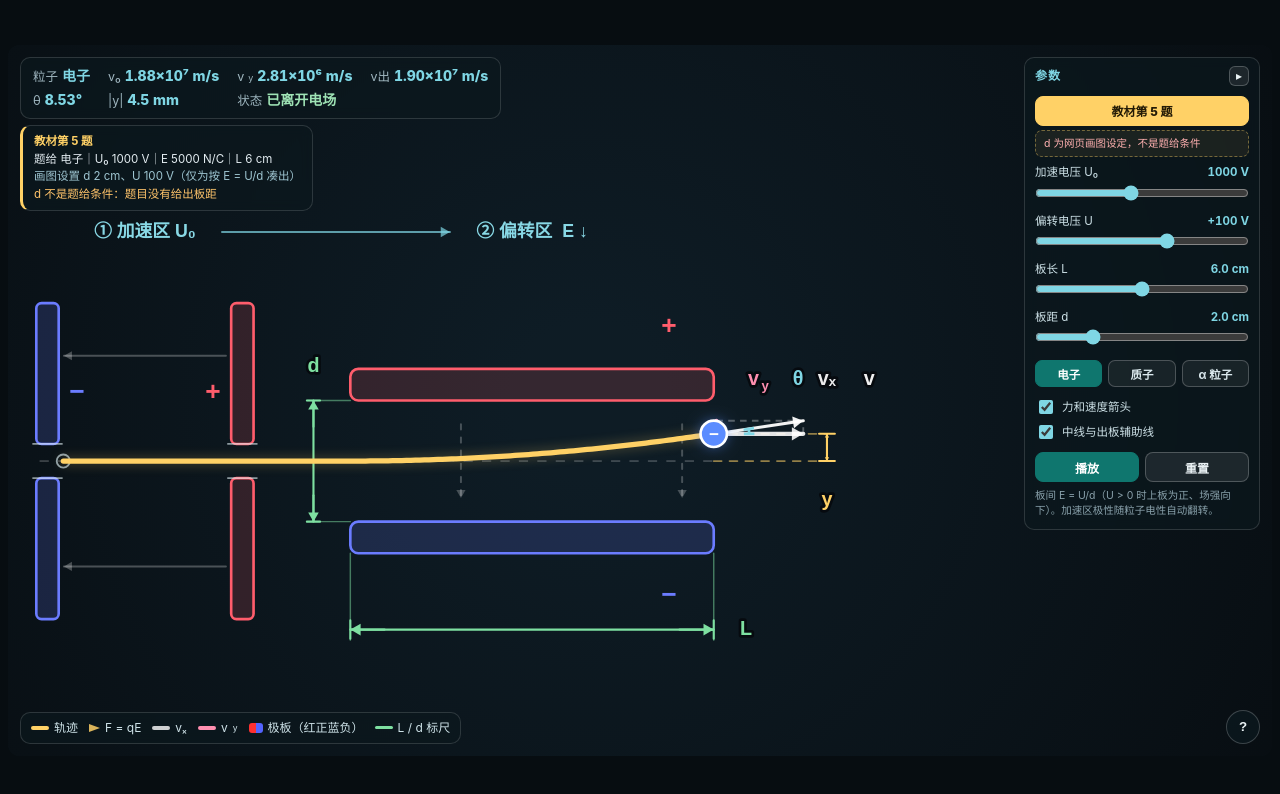
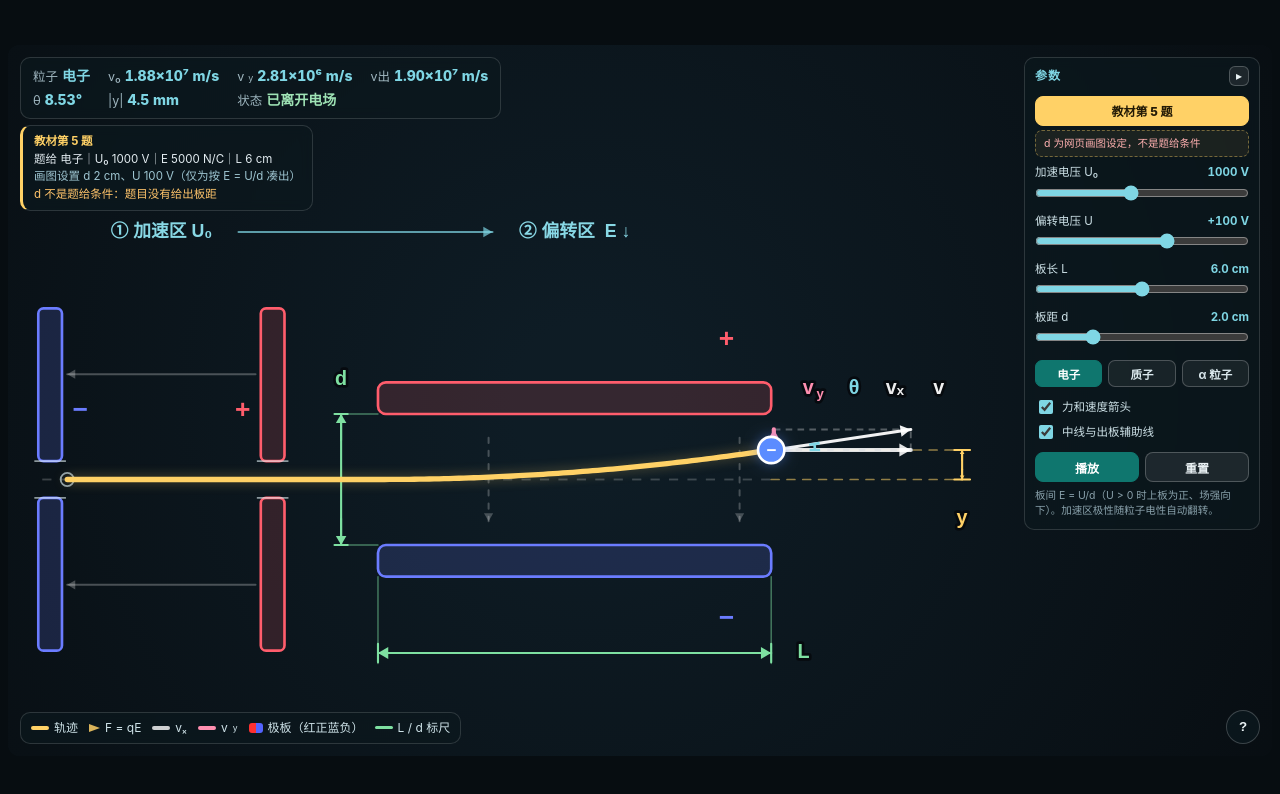
Before and after one commit to 1503905909/Physical-visualization-skill, a plain HTML site: page examples/interactive/charged_particle_uniform_field_html.html in a window 1280 px wide. Drawn offline with Linux system fonts and the light colour scheme.

Commit message:
偏转仿真画布终稿：整体放大8.7%、y标尺改145px并贯穿连线、L超长时比例自适应，内容占比74.3%×62.2%

```diff
--- a/examples/interactive/charged_particle_uniform_field_html.html
+++ b/examples/interactive/charged_particle_uniform_field_html.html
@@ -308,10 +308,10 @@
 
     /* —— 逻辑坐标系与画布内的固定版面（LAYOUT.md「高清渲染」）——
        960×540 逻辑坐标（逻辑坐标与指针映射都不变，只重排画布内的元件）。
-       版面四段：①加速区 21~187 ｜ 过渡带 187~260（占画布宽 7.6%）｜
-       ②偏转区 260 → 260+L ｜ 出板区（速度三角形 + y 标尺，标尺随出板点走）。 */
+       版面四段：①加速区 23~201 ｜ 过渡带 201~281（占画布宽 8.3%）｜
+       ②偏转区 281 → 281+L ｜ 出板区（速度三角形 + y 标尺，标尺在出板点右侧 145 px）。 */
     const LW = 960, LH = 540;
-    const VIEW = { left: 260, midY: 316, pxPerM: 4600, plateThick: 24, panelLimit: LW - 14 };
+    const VIEW = { left: 281, midY: 330, pxPerM: 5000, plateThick: 24, panelLimit: LW - 14 };
 
     /* 面板左缘（逻辑坐标）：窗口越大，面板占的逻辑宽度越小，出板区可用宽度随之变化。 */
     function fitRightEdge() {
@@ -326,14 +326,27 @@
       VIEW.panelLimit = clamp(limit, 520, LW - 14);
     }
 
-    /* y 标尺位置：出板点右侧 86 px，不贴最右；空间不足时右移到面板前，但始终留在出板点右侧 */
+    /* 极板比例：默认 5000 px/m（1 cm = 50 px）；L 很长或窗口很窄时自动收缩，
+       保证「极板右缘 + y 标尺 + 标签」始终落在参数面板左侧。 */
+    function plateScale(L) {
+      const room = (VIEW.panelLimit - 34 - 150) - VIEW.left;
+      return clamp(room / Math.max(L, 1e-4), 2500, VIEW.pxPerM);
+    }
+
+    /* y 标尺位置：出板点右侧 145 px（B 方案），空间不足时向面板前收，但始终在出板点右侧 */
     function yRulerX(g) {
-      return clamp(g.right + 86, g.right + 46, VIEW.panelLimit - 34);
-    }
-
-    /* 加速区：示意画法。极板中心开孔（半高 13 px），粒子从孔中通过；
-       两板板心 30 / 178（板厚 17），粒子行程 124 px 只用于动画，不是题目条件。 */
-    const ACC = { left: 30, right: 178, inset: 12, halfH: 120, holeHalf: 13, thick: 17 };
+      return Math.min(g.right + 145, Math.max(g.right + 40, VIEW.panelLimit - 34));
+    }
+
+    /* L 标尺的纵坐标：板距越大，标尺越贴近下板（给画布底边留 ≥10 px） */
+    function lDimY(g, m) {
+      const k = clamp(58 - (m.d * 100 - 2) * 6, 40, 58);
+      return g.bottomInner + VIEW.plateThick + k;
+    }
+
+    /* 加速区：示意画法。极板中心开孔（半高 14 px），粒子从孔中通过；
+       两板板心 32 / 201（板厚 18），粒子行程只用于动画，不是题目条件。 */
+    const ACC = { left: 32, right: 201, inset: 13, halfH: 130, holeHalf: 14, thick: 18 };
 
     const PARTICLES = {
       electron: { label: "电子",   m: 9.109e-31, q: -1.602e-19 },
@@ -484,11 +497,14 @@
         }
       }
 
-      /* 加速段：画面尺度 70 px 视为加速区长度，只用于动画时间，不是题目条件 */
-      const accelGapM = (ACC.right - ACC.left - 2 * ACC.inset) / VIEW.pxPerM;
+      /* 极板比例：默认 5000 px/m，L 很长时自动缩小（见 plateScale） */
+      const scale = plateScale(L);
+
+      /* 加速段：画面尺度视为加速区长度，只用于动画时间，不是题目条件 */
+      const accelGapM = (ACC.right - ACC.left - 2 * ACC.inset) / scale;
       const Eacc = U0 / accelGapM;                 // 示意场强，用于力箭头大小
       const tAcc = (2 * accelGapM) / v0;           // 由静止到 v₀ 的时间
-      const driftM = (VIEW.left - (ACC.right - ACC.inset)) / VIEW.pxPerM;
+      const driftM = (VIEW.left - (ACC.right - ACC.inset)) / scale;
       const tDrift = driftM / v0;                  // 极板间的无场段（很短）
       const tEntry = tAcc + tDrift;
       const tEndTotal = tEntry + tEnd;
@@ -498,7 +514,7 @@
       const theta = Math.atan2(vyEnd, v0);
 
       return {
-        p, L, d, U0, U, v0, E, a, tExit, yExit, halfGap,
+        p, L, d, U0, U, v0, E, a, tExit, yExit, halfGap, scale,
         hits, tHit, tEnd, yEnd, tAcc, tDrift, tEntry, tEndTotal,
         vyEnd, vEnd, theta, Eacc,
         plateName: a >= 0 ? "下极板" : "上极板",
@@ -507,10 +523,10 @@
     }
 
     function geom(m) {
-      const gapPx = m.d * VIEW.pxPerM;
+      const gapPx = m.d * m.scale;
       return {
         left: VIEW.left,
-        right: VIEW.left + m.L * VIEW.pxPerM,
+        right: VIEW.left + m.L * m.scale,
         midY: VIEW.midY,
         topInner: VIEW.midY - gapPx / 2,
         bottomInner: VIEW.midY + gapPx / 2,
@@ -525,7 +541,7 @@
     /* 位置：先加速（x ∝ t²），再短无场段（匀速），再偏转（x 匀速、y ∝ t²）。 */
     function posAt(g, m, t) {
       const pt = clamp(t, 0, m.tEndTotal);
-      const vScreen = m.v0 * VIEW.pxPerM;
+      const vScreen = m.v0 * m.scale;
       const x0 = g.accelLeft + ACC.inset;
       const x1 = g.accelRight - ACC.inset;
       if (pt <= m.tAcc) {
@@ -537,7 +553,7 @@
       }
       const tau = pt - m.tEntry;
       const frac = m.tEnd > 0 ? tau / m.tEnd : 0;
-      return { x: g.left + vScreen * tau, y: g.midY + m.yEnd * frac * frac * VIEW.pxPerM };
+      return { x: g.left + vScreen * tau, y: g.midY + m.yEnd * frac * frac * m.scale };
     }
 
     /* —— 绘图工具 —— */
@@ -724,7 +740,8 @@
       ctx.restore();
     }
 
-    /* 极板极性：符号画在两板上、下侧靠近右端处（距板面 20 px），既不压板面也不进过渡带 */
+    /* 极板极性：默认画在两板外侧（上板上方 / 下板下方，距板面 32 px）；
+       板距很大时上/下净空不够，就贴到各自板的右端外侧，始终与所属极板紧邻。 */
     function drawPolarity(g, m) {
       const neutral = m.U === 0;
       const topPositive = m.U > 0;
@@ -733,15 +750,19 @@
       const topSign = neutral ? "0" : topPositive ? "+" : "−";
       const botSign = neutral ? "0" : topPositive ? "−" : "+";
       const x = g.right - 34;
+      const aboveRoom = (g.topInner - VIEW.plateThick) - 150;          // 上板顶 → 标题行下沿
+      const belowRoom = lDimY(g, m) - (g.bottomInner + VIEW.plateThick); // 下板底 → L 标尺
 
       ctx.save();
       ctx.font = "bold 20px Arial";
       ctx.textBaseline = "middle";
       ctx.textAlign = "center";
       ctx.fillStyle = topCol;
-      ctx.fillText(topSign, x, g.topInner - VIEW.plateThick - 32);
+      if (aboveRoom >= 45) ctx.fillText(topSign, x, g.topInner - VIEW.plateThick - 32);
+      else { ctx.textAlign = "left"; ctx.fillText(topSign, g.right + 20, g.topInner - 12); ctx.textAlign = "center"; }
       ctx.fillStyle = botCol;
-      ctx.fillText(botSign, x, g.bottomInner + VIEW.plateThick + 32);
+      if (belowRoom >= 50) ctx.fillText(botSign, x, g.bottomInner + VIEW.plateThick + 32);
+      else { ctx.textAlign = "left"; ctx.fillText(botSign, g.right + 20, g.bottomInner + 12); }
       ctx.restore();
     }
 
@@ -772,7 +793,7 @@
       ctx.lineCap = "round";
 
       /* L：极板下方，引出线到标尺，数值放在标尺右端（不上压极板、不与 d 抢位） */
-      const yL = plateBottom + 58;
+      const yL = lDimY(g, m);
       ctx.save();
       ctx.globalAlpha = 0.5;
       ctx.lineWidth = 1.1;
@@ -821,7 +842,7 @@
 
       /* y：出板处相对中线的竖直位移。标尺放在出板点右侧 86 px（不贴最右），
          中线与出板水平各一条虚线一直连到标尺上，标尺长度严格等于两者高度差。 */
-      const yPx = m.yEnd * VIEW.pxPerM;
+      const yPx = m.yEnd * m.scale;
       if (Math.abs(yPx) >= 8) {
         const xR = yRulerX(g);
         const x0 = g.right;
@@ -973,7 +994,7 @@
           const vx0 = vLen;
           const vy0 = vLen * (vyNow / m.v0);
           const ox = p.x + 2;
-          const availX = Math.min(yRulerX(g) - 18 - ox, 74);
+          const availX = Math.min(yRulerX(g) - 30 - ox, 104);
           let scale = availX < vx0 ? Math.max(0, availX / vx0) : 1;
 
           // 还在板间时，竖直分量不能穿板：等比缩小；放不下就不画
@@ -1092,10 +1113,10 @@
         // 出板后 + 细三角：出板水平线与 y 标尺占住出板点右侧，
         // 四个标签沿虚线框上方排成一行（左→右 v_y / θ / vₓ / v），各自对得上箭头
         const rowY = cornerY + dirY * 31;
-        drawSubLabel("v", "y", ox + 24, rowY, "#ff8fb0", "left");
-        drawCanvasLabel(thetaText, ox + 62, rowY, "#7fd6e4", "center");
-        drawCanvasLabel("vₓ", ox + 84, rowY, "rgba(255,255,255,0.92)", "center");
-        drawCanvasLabel("v", ox + 112, rowY, "rgba(255,255,255,0.94)", "left");
+        drawSubLabel("v", "y", ox + 22, rowY, "#ff8fb0", "left");
+        drawCanvasLabel(thetaText, ox + 61, rowY, "#7fd6e4", "center");
+        drawCanvasLabel("vₓ", ox + 92, rowY, "rgba(255,255,255,0.92)", "center");
+        drawCanvasLabel("v", ox + 121, rowY, "rgba(255,255,255,0.94)", "left");
         return;
       }
 
@@ -1236,6 +1257,7 @@
 
     /* —— 渲染主循环 —— */
     function render() {
+      fitRightEdge();                 // 极板比例与 y 标尺都依赖面板左缘，先更新
       const m = derive();
       updateOutputs(m);
       beginFrame();
```
Also changed, not shown: .github/skills/physics-interactive-sim-lab/examples/charged_particle_uniform_field_html.html.
